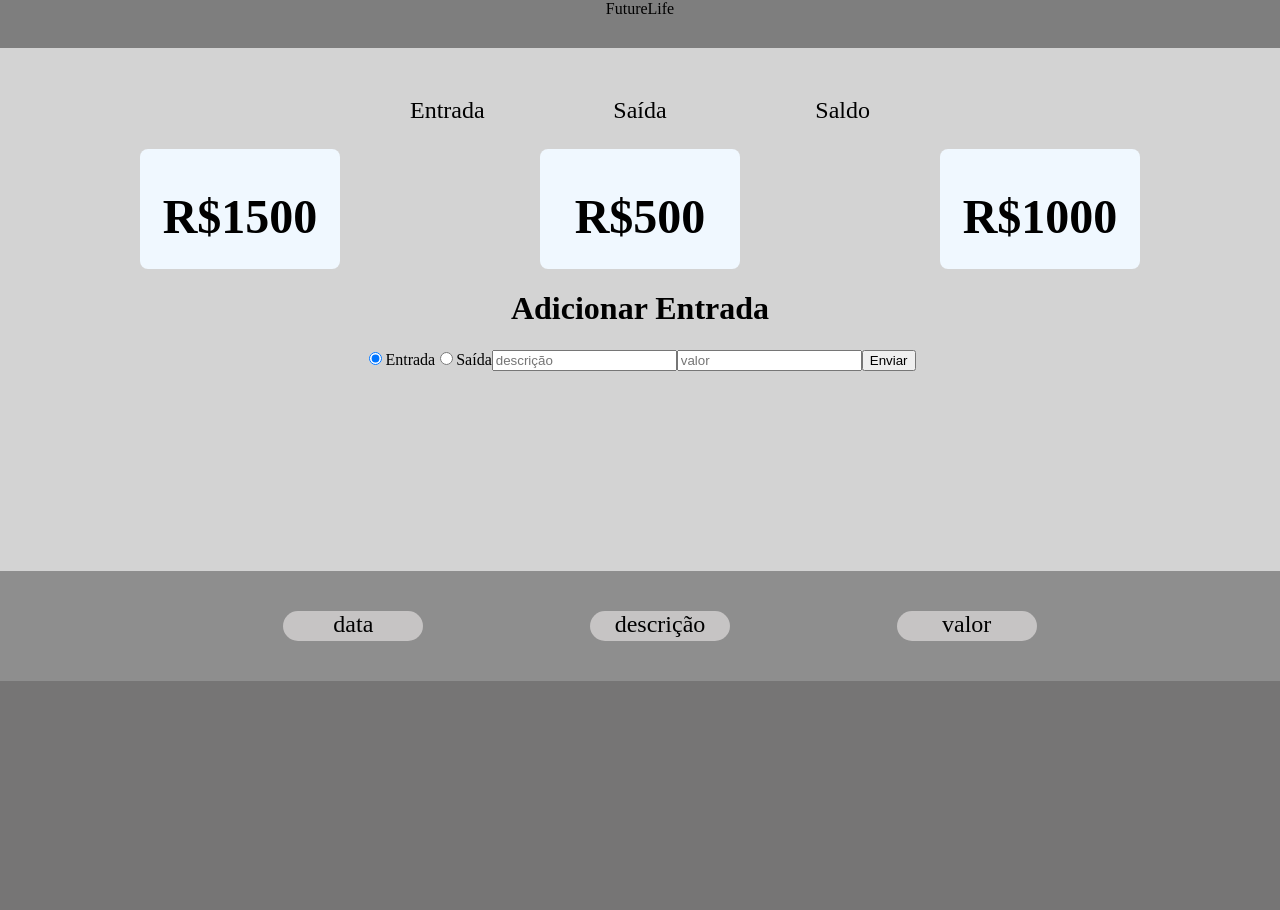
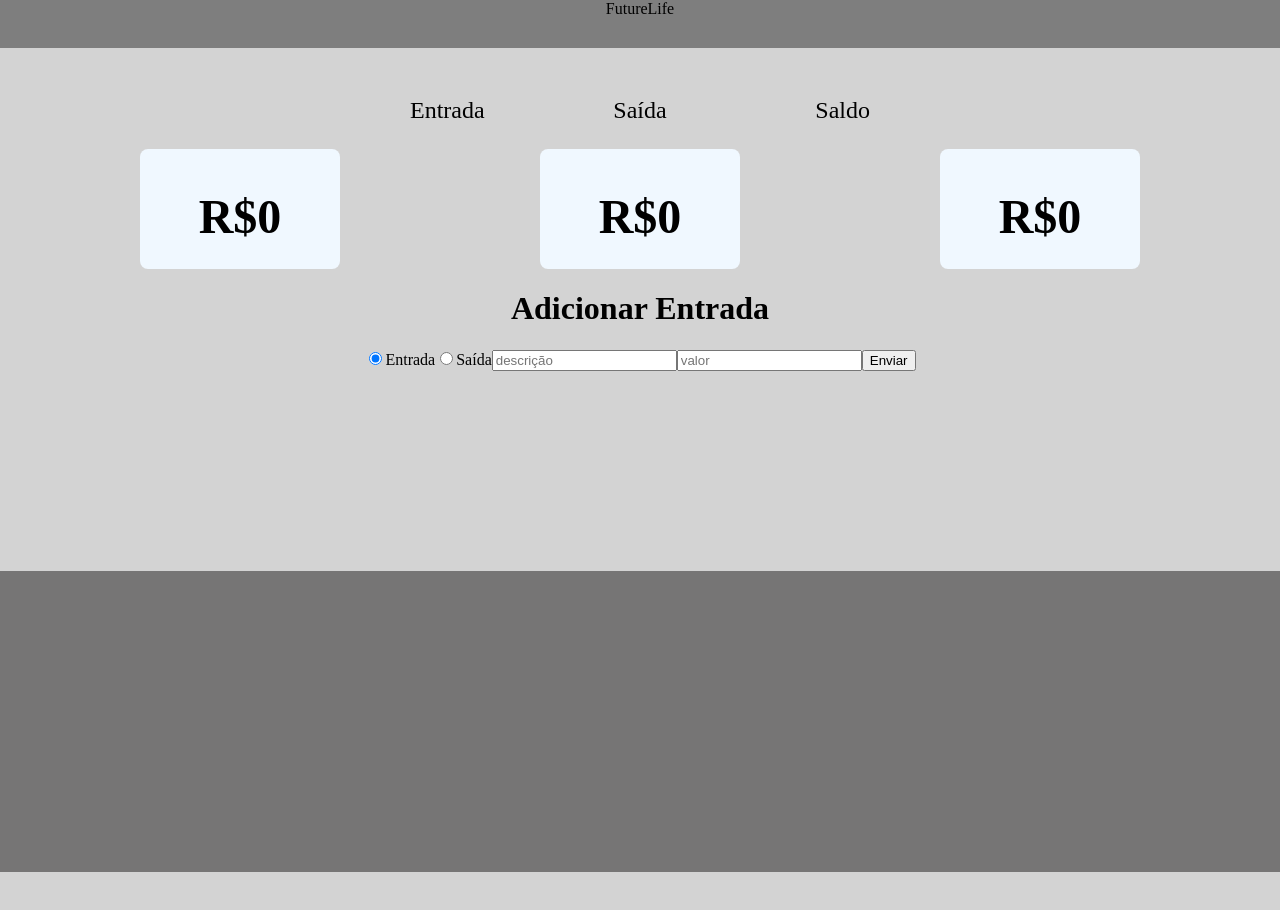
Before and after one commit to ToxickGreen/FutureLife, a React (Vite) app in the folder ViteComReact/FutureLife/: page / in a window 1280 px wide. Shown: the top 910 px of the page. After the commit the page ends 872 px from the top, so only its background shows below. Built offline with nearby package versions, Linux system fonts and the light colour scheme.

Commit message:
término da mecânica da área de contas

```diff
--- a/ViteComReact/FutureLife/src/App.jsx
+++ b/ViteComReact/FutureLife/src/App.jsx
@@ -1,14 +1,17 @@
-import './App.css'
+import './App.css';
 import Box from './components/Box';
 import Cabecalho from './components/Cabecalho';
 import Lista from './components/Lista';
+import { useState } from "react";
 
 function App() {
+  const [list, setList] = useState([]); // estado centralizado
+
   return (
     <>
       <Cabecalho />
-      <Box />
-      <Lista />
+      <Box list={list} />   {/* passa a lista pro Box */}
+      <Lista list={list} setList={setList} /> {/* passa list e setList pra Lista */}
     </>
   );
 }
--- a/ViteComReact/FutureLife/src/components/Box.jsx
+++ b/ViteComReact/FutureLife/src/components/Box.jsx
@@ -1,41 +1,43 @@
-function Box() {
-    let entrada = 1500;
-    let saida = 500;
-    let saldo = entrada - saida;
-    return(
+function Box({ list }) {
+  const entrada = list
+    .filter(item => item.tipo === "entrada")
+    .reduce((acc, item) => acc + item.valor, 0);
+
+  const saida = list
+    .filter(item => item.tipo === "saida")
+    .reduce((acc, item) => acc + item.valor, 0);
+
+  const saldo = entrada - saida;
+
+  return (
     <>
-            <div id = "info">
-                <div id = "infoentra">
+      <div id="info">
+        <div id="infoentra">
           <p>Entrada</p>
         </div>
-
-                <div id = "infosai">
+        <div id="infosai">
           <p>Saída</p>
         </div>
-
-                <div id = "infosaldo">
+        <div id="infosaldo">
           <p>Saldo</p>
         </div>
-
       </div>
 
-            <div id = "CentralizarContas">
-                <div id = "AreaDeContas">
-
-                    <div class = "compcontas">
+      <div id="CentralizarContas">
+        <div id="AreaDeContas">
+          <div className="compcontas">
             <h2>R${entrada}</h2>
           </div>
-                    <div class = "compcontas">
+          <div className="compcontas">
             <h2>R${saida}</h2>
           </div>
-                    <div class = "compcontas">
+          <div className="compcontas">
             <h2>R${saldo}</h2>
           </div>
         </div>
       </div>
     </>
   );
-
 }
 
 export default Box;
--- a/ViteComReact/FutureLife/src/components/Lista.jsx
+++ b/ViteComReact/FutureLife/src/components/Lista.jsx
@@ -1,30 +1,29 @@
 import { useState } from "react";
 
-function Lista (){
-
-    const [list, setList] = useState([]);
+function Lista({ list, setList }) {
   const [desc, setDesc] = useState("");
   const [valor, setValor] = useState("");
   const [tipo, setTipo] = useState("entrada");
 
   const itemLista = () => {
-        if (!desc || !valor) return; // evita adicionar vazio
+    if (!desc || !valor) return;
 
     const novo = {
       data: new Date().toLocaleDateString("pt-BR"),
-            desc: desc,
+      desc,
       valor: Number(valor),
-            tipo: tipo, // ou saida
+      tipo,
       marcada: false,
-        }
+    };
 
-        setList([...list,novo]);
+    setList([...list, novo]);
     setDesc("");
     setValor("");
   };
+
   return (
     <>
-            <div id = "adicionar">
+      <div id="adicionar">
         <h1>Adicionar Entrada</h1>
         <label>
           <input
@@ -45,27 +44,22 @@ function Lista (){
           />
           Saída
         </label>
-                <input type="text" placeholder="descrição" value = {desc} onChange = {(e) => setDesc(e.target.value)}/>
-                <input type="number" placeholder="valor" value = {valor} onChange={(e) => setValor(e.target.value)} />
+        <input
+          type="text"
+          placeholder="descrição"
+          value={desc}
+          onChange={(e) => setDesc(e.target.value)}
+        />
+        <input
+          type="number"
+          placeholder="valor"
+          value={valor}
+          onChange={(e) => setValor(e.target.value)}
+        />
         <button onClick={itemLista}>Enviar</button>
-
       </div>
 
-            <div id = "ListaCorpo">
-                <div id = "ListaCabeçalho">
-                    <div id = "fundoMother">
-                        <div class = "fundoCab">
-                            <p>data</p>
-                        </div>
-                        <div class = "fundoCab">
-                            <p>descrição</p>
-                        </div>
-                        <div class = "fundoCab">
-                            <p>valor</p>
-                        </div>
-                    </div>
-                </div>
-
+      <div id="ListaCorpo">
         <ul>
           {list.map((item, index) => (
             <li key={index}>
@@ -74,7 +68,6 @@ function Lista (){
             </li>
           ))}
         </ul>
-
       </div>
     </>
   );
```
Lines whose indentation alone changed are shown as unchanged.
